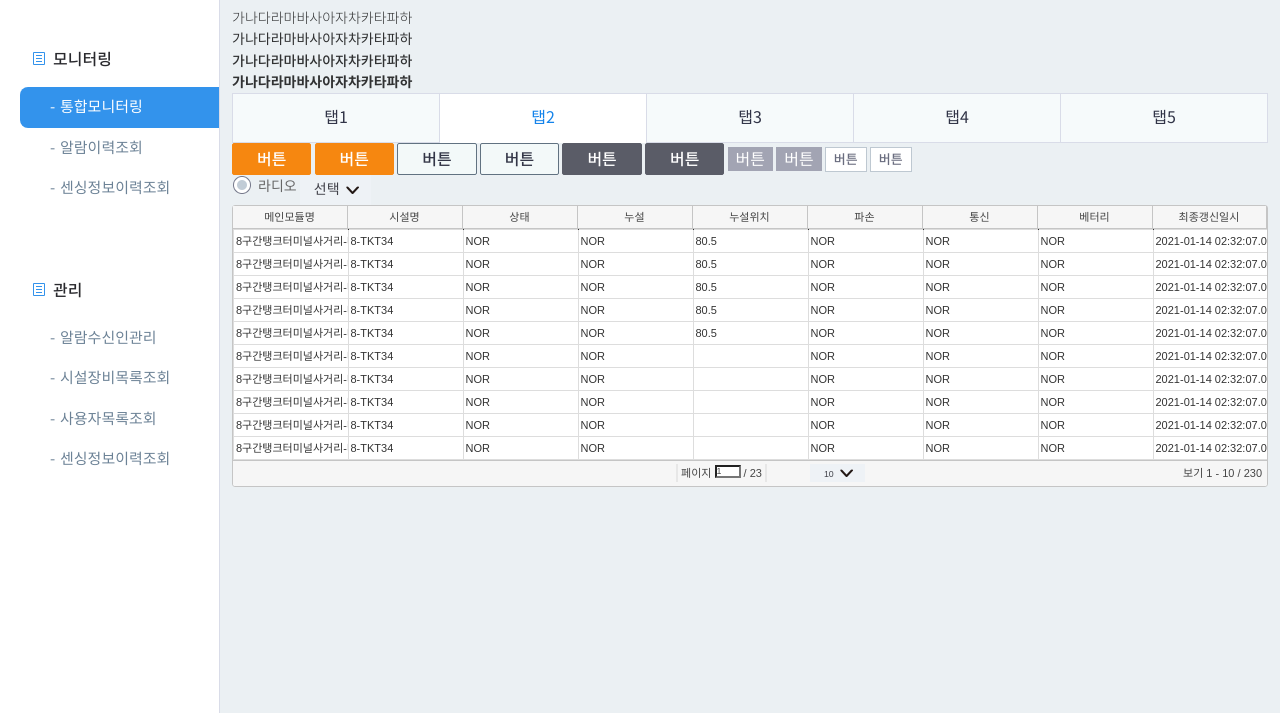
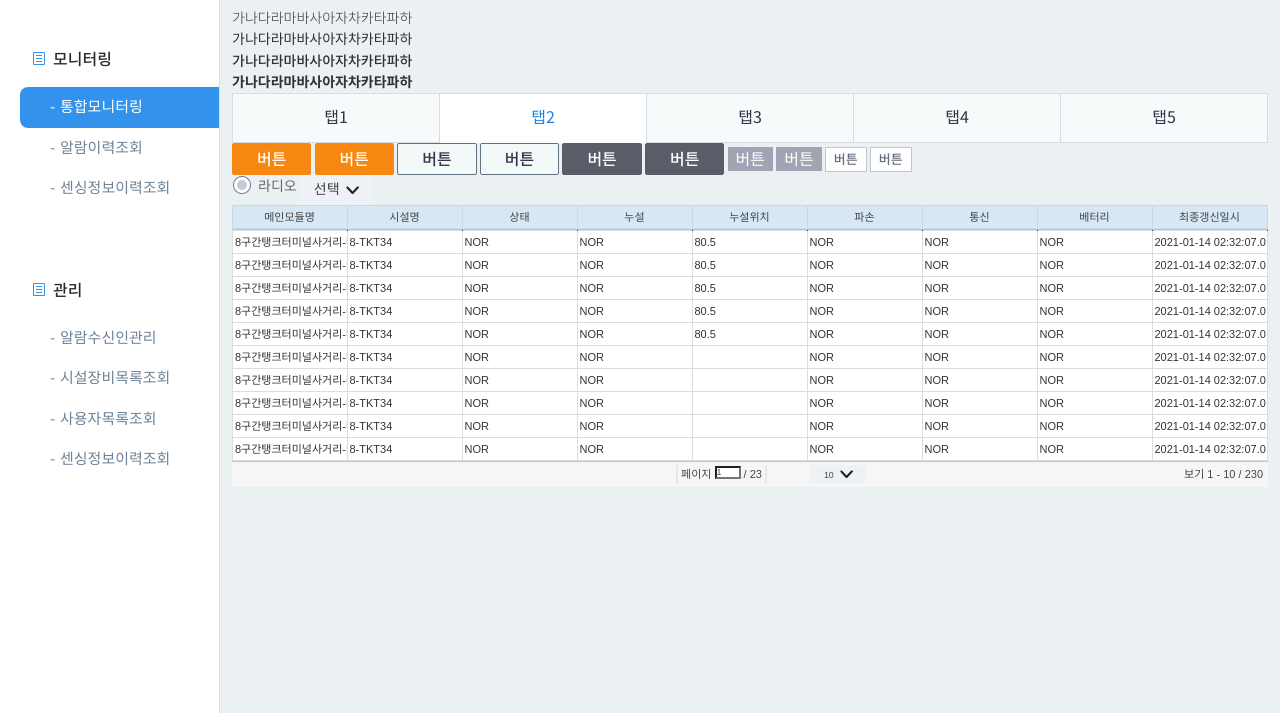
Before and after one commit to bsk824/lgc, a website: page resource/html/index.html in a window 1280 px wide. Shown: the part 87-800 px from the top of the page. Drawn offline with Linux system fonts and the light colour scheme.

Commit message:
테이블컬러 수정

```diff
--- a/resource/css/ui.jqgrid.css
+++ b/resource/css/ui.jqgrid.css
@@ -1,5 +1,6 @@
 .ui-jqgrid {
-    position: relative
+	position: relative;
+	border: 0 !important;
 }
 
 .ui-jqgrid .ui-jqgrid-view {
@@ -69,25 +70,15 @@
 .ui-jqgrid .ui-jqgrid-htable th div {
     overflow: hidden;
     position: relative;
-    height: 17px
 }
 
 .ui-th-column,.ui-jqgrid .ui-jqgrid-htable th.ui-th-column {
     overflow: hidden;
     white-space: nowrap;
-    text-align: center;
-    border-top: 0 none;
-    border-bottom: 0 none
+	text-align: center;
+	background: #d8e7f4;
+	border: 1px solid #c5d9ec;
 }
-
-.ui-th-ltr,.ui-jqgrid .ui-jqgrid-htable th.ui-th-ltr {
-    border-left: 0 none
-}
-
-.ui-th-rtl,.ui-jqgrid .ui-jqgrid-htable th.ui-th-rtl {
-    border-right: 0 none
-}
-
 .ui-first-th-ltr {
     border-right: 1px solid
 }
```
Also changed, not shown: 1 other file.
